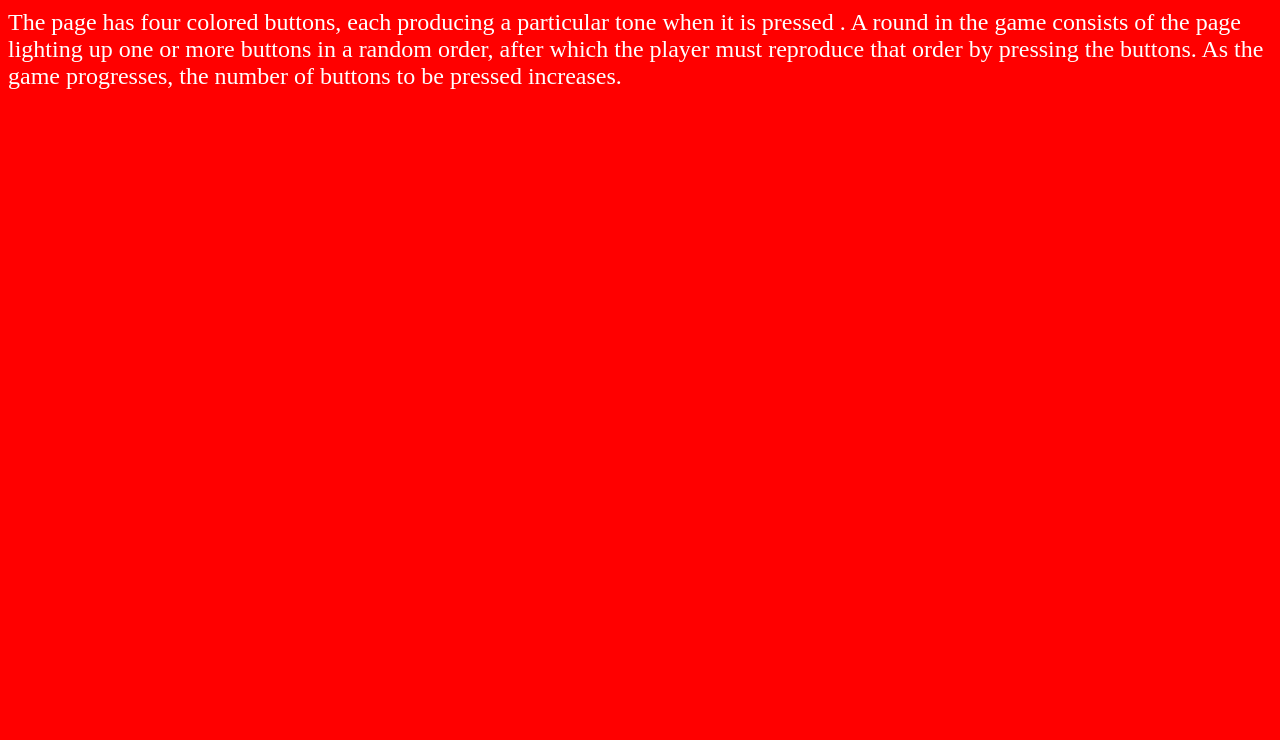
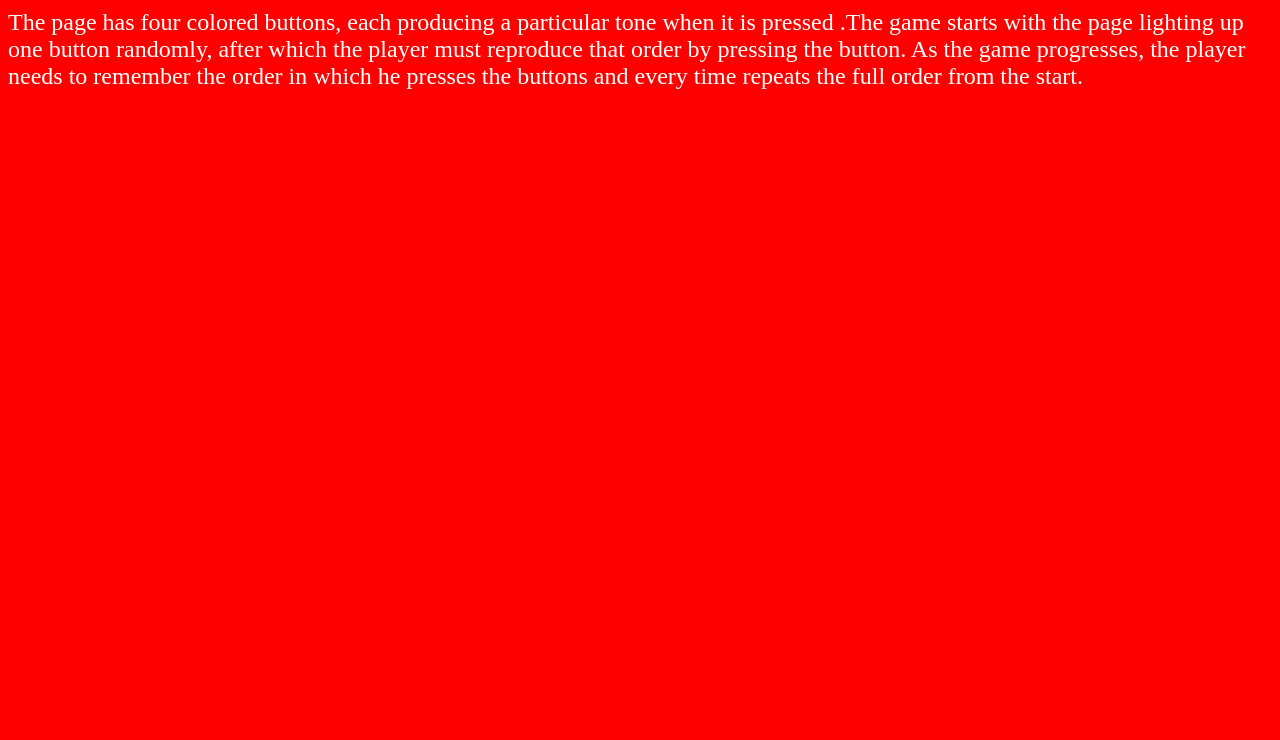
Before and after one commit to Anuj-010899/Memory-Game, a plain HTML site: page rules.html in a window 1280 px wide. Shown: the part 60-800 px from the top of the page. Drawn offline with Linux system fonts and the light colour scheme.

Commit message:
Update rules.html

```diff
--- a/rules.html
+++ b/rules.html
@@ -5,7 +5,7 @@
     <h1 style="color: aliceblue;">Rules and Regulations:</h1>
     <font size="5"><p style="color: white;" >
 
-        The page has four colored buttons, each producing a particular tone when it is pressed . A round in the game consists of the page lighting up one or more buttons in a random order, after which the player must reproduce that order by pressing the buttons. As the game progresses, the number of buttons to be pressed increases.
+        The page has four colored buttons, each producing a particular tone when it is pressed .The  game starts with the page lighting up one  button randomly, after which the player must reproduce that order by pressing the button. As the game progresses, the player needs to remember the order in which he presses the buttons and every time repeats the full order from the start.
 
     </p></font>
 
```
